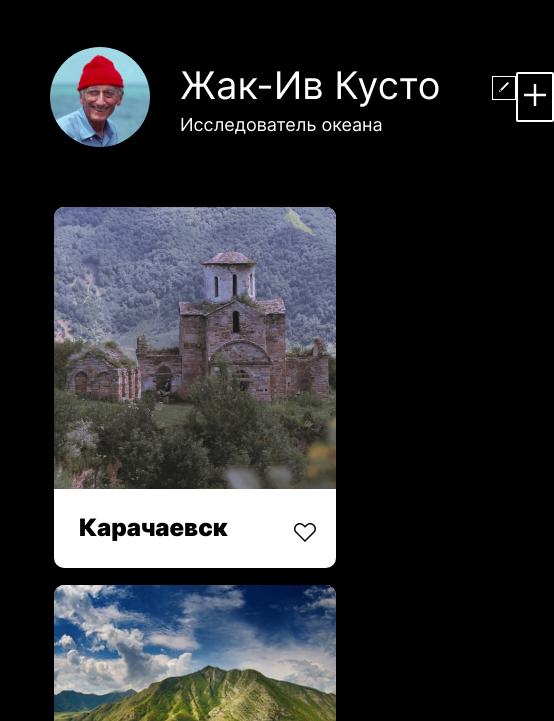
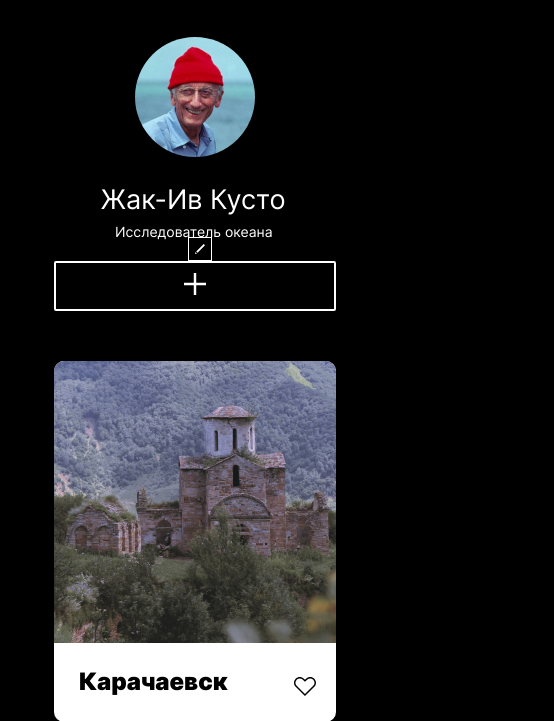
Before and after one commit to OlegDill/mesto, a plain HTML site: page index.html in a window 390 px wide. Shown: the part 123-844 px from the top of the page, 554 px wide, since content can reach past the window. Drawn offline with Linux system fonts and the light colour scheme.

Commit message:
добавление адаптива

```diff
--- a/blocks/profile-info/__avatar/profile-info__avatar.css
+++ b/blocks/profile-info/__avatar/profile-info__avatar.css
@@ -5,26 +5,15 @@
   border-radius: 50%;
 }
 
-@media (max-width: 1280px), (min-width: 1281px) {
+@media (max-width: 900px) {
   .profile-info__avatar {
+    margin-right: 30px;
   }
 }
 
-@media (max-width: 900px) {
+@media (max-width: 600px) {
   .profile-info__avatar {
-    margin-right: 30px;
-    width: 100px;
-    height: 100px;
+    margin-right: 0;
+    margin-bottom: 26px;
   }
 }
-
-@media (max-width: 585px) {
-  .profile-info__avatar {
-    grid-template-columns: 1fr;
-  }
-}
-
-@media (max-width: 690px) {
-  .profile-info__avatar {
-  }
-}
--- a/blocks/profile-info/__caption/_subtitle/profile-info__caption_subtitle.css
+++ b/blocks/profile-info/__caption/_subtitle/profile-info__caption_subtitle.css
@@ -10,24 +10,16 @@
   color: #FFFFFF;
 }
 
-@media (max-width: 1280px), (min-width: 1281px) {
-  .profile-info__caption_title {
-  }
-}
-
 @media (max-width: 900px) {
-  .profile-info__caption_title {
+  .profile-info__caption_subtitle {
     font-size: 14px;
-    line-height: 18px;
+    line-height: 17px;
+    height: 14px;
     }
 }
 
-@media (max-width: 585px) {
-  .profile-info__caption_title {
-  }
+@media (max-width: 600px) {
+  .profile-info__caption_subtitle {
+    width: 160px;
+    }
 }
-
-@media (max-width: 690px) {
-  .profile-info__caption_title {
-  }
-}
--- a/blocks/profile-info/__caption/_title/profile-info__caption_title.css
+++ b/blocks/profile-info/__caption/_title/profile-info__caption_title.css
@@ -10,27 +10,19 @@
   color: #FFFFFF;
 }
 
-@media (max-width: 1280px), (min-width: 1281px) {
-  .profile-info__caption_title {
-  }
-}
-
 @media (max-width: 900px) {
   .profile-info__caption_title {
-    width: 261px;
-    height: 39px;
-    margin: 0 0 12px 0;
+    width: 189px;
+    height: 26px;
+    margin-bottom: 14px;
     font-size: 38px;
     line-height: 44px;
     }
 }
 
-@media (max-width: 585px) {
+@media (max-width: 600px) {
   .profile-info__caption_title {
+    font-size: 27px;
+    line-height: 33px;
   }
 }
-
-@media (max-width: 690px) {
-  .profile-info__caption_title {
-  }
-}
--- a/blocks/profile-info/__caption/profile-info__caption.css
+++ b/blocks/profile-info/__caption/profile-info__caption.css
@@ -2,3 +2,12 @@
   max-width: 294px;
   margin: 0 18px 0 0;
 }
+
+@media (max-width: 600px) {
+  .profile-info__caption {
+    margin-right: 0;
+    display: flex;
+    flex-direction: column;
+    align-items: center;
+  }
+}
--- a/blocks/profile-info/__edit-button/profile-info__edit-button.css
+++ b/blocks/profile-info/__edit-button/profile-info__edit-button.css
@@ -6,3 +6,9 @@
   background: #000000;
   margin: 15px 0 34px;
 }
+
+@media (max-width: 600px) {
+  .profile-info__edit-button {
+    margin: 0 0 0 10px;
+    }
+}
--- a/blocks/profile-info/profile-info.css
+++ b/blocks/profile-info/profile-info.css
@@ -5,3 +5,9 @@
   display: flex;
   align-items: center;
 }
+
+@media (max-width: 600px) {
+  .profile-info {
+    align-items: center;
+    flex-direction: column;  }
+}
--- a/blocks/profile/__add-button/profile__add-button.css
+++ b/blocks/profile/__add-button/profile__add-button.css
@@ -7,3 +7,10 @@
   border-radius: 2px;
   background: #000000;
 }
+
+@media (max-width: 600px) {
+  .profile__add-button {
+    width: 282px;
+    min-height: 50px;
+    }
+}
--- a/blocks/profile/profile.css
+++ b/blocks/profile/profile.css
@@ -19,7 +19,8 @@
   }
 }
 
-@media (max-width: 585px) {
+@media (max-width: 600px) {
   .profile {
+    flex-direction: column;
   }
 }
```
